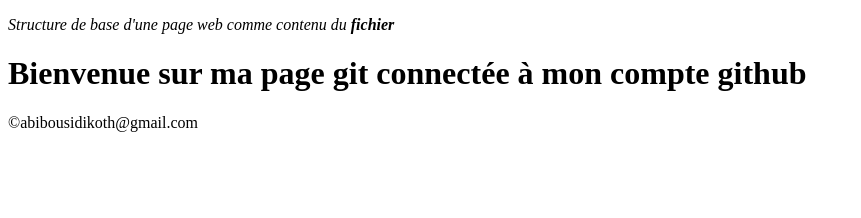
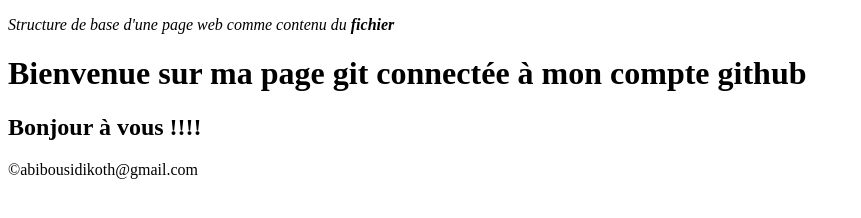
Before and after one commit to Boukola/git.mon_cv, a plain HTML site: page index.html in a window 1280 px wide. Shown: the whole page, without its empty margins (0-861 px from the left). Drawn offline with Linux system fonts and the light colour scheme.

```diff
--- a/index.html
+++ b/index.html
@@ -8,6 +8,7 @@
     <body>
         <p> <em>Structure de base d'une page  web comme contenu du <strong> fichier </strong> </em> </p>
            <h1>Bienvenue sur ma page git connectée à mon compte github</h1>
+           <h2> Bonjour à vous !!!!</h2>
     </body>
     <footer>&copy;abibousidikoth@gmail.com</footer>
 </html>
```
